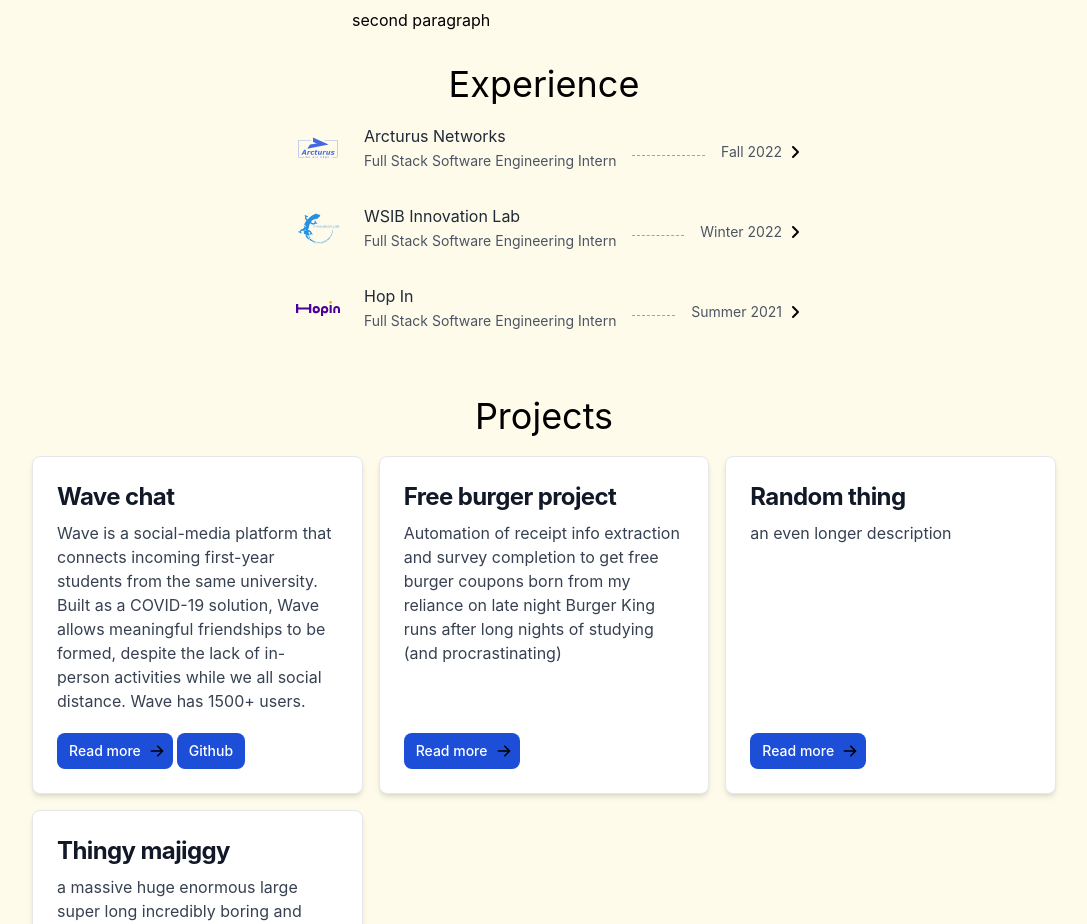
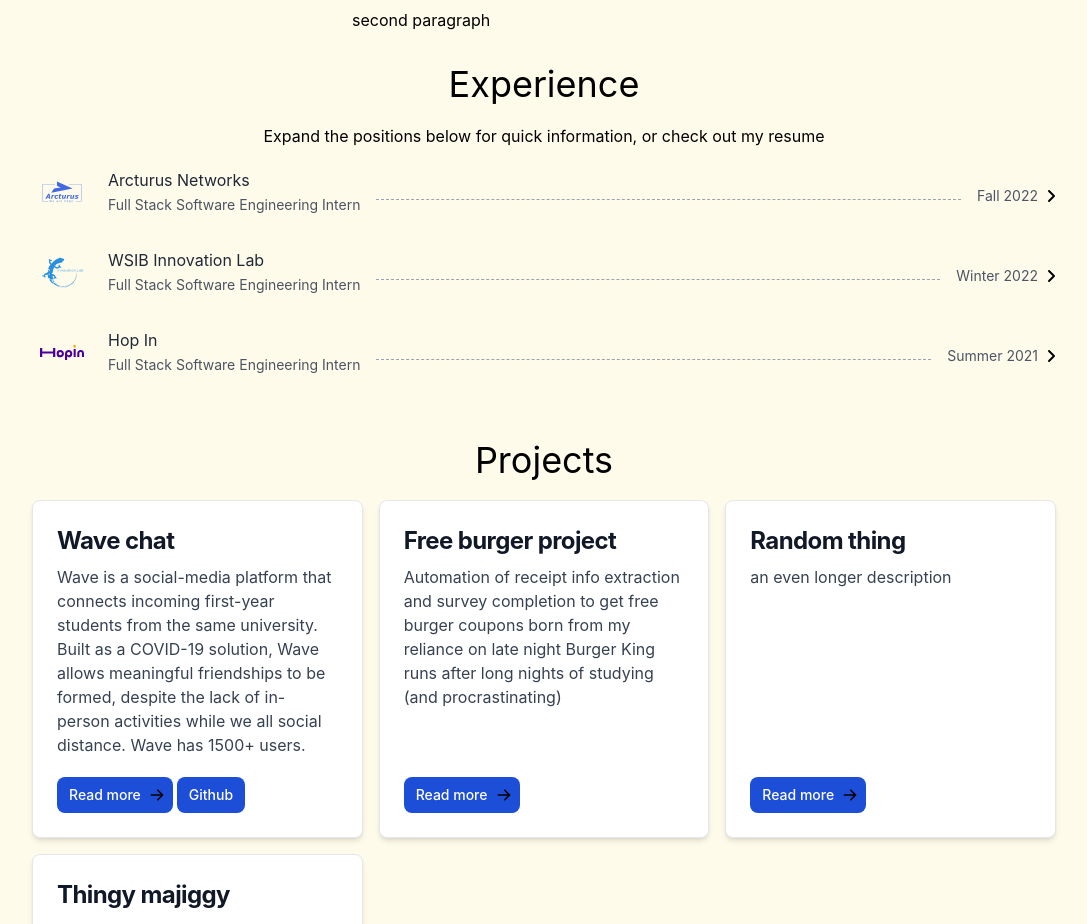
Before and after one commit to tlam67/TristanLam, a Next.js app: page / in a window 1280 px wide. Shown: the part 1440-2364 px from the top of the page, without its empty margins (96-1183 px from the left). Built offline with nearby package versions, Linux system fonts and the light colour scheme.

Commit message:
fixed work positions styling

```diff
--- a/components/EmploymentEntry.tsx
+++ b/components/EmploymentEntry.tsx
@@ -21,7 +21,7 @@ const EmploymentEntry = (employmentInfo: EmploymentInfo) => {
 
   return (
     <>
-    <div className='flex flex-row items-center mb-4 w-[45vh] max-w-2xl min-w-[50%] cursor-pointer' id="employment-entry" onClick={toggleShowDetails}>
+    <div className='flex flex-row items-center mb-4 w-full min-w-[50%] cursor-pointer' id="employment-entry" onClick={toggleShowDetails}>
       <a href={employmentInfo.href}>
         <Image
           alt={employmentInfo.company + " logo"}
@@ -48,7 +48,7 @@ const EmploymentEntry = (employmentInfo: EmploymentInfo) => {
 
       <FontAwesomeIcon icon={faAngleRight} size="1x" className={'mt-2 ml-2 animate-pulse duration-750 ' + (showDetails ? 'rotate-90' : 'hover:rotate-90')}/>
     </div>
-    <div className='flex flex-row items-center mb-4 w-[45vh] max-w-2xl min-w-[50%] cursor-pointer' id="employment-entry" onClick={toggleShowDetails}>
+    <div className='flex flex-row items-center mb-4 w-full min-w-[50%] cursor-pointer' id="employment-entry" onClick={toggleShowDetails}>
       {showDetails ? <p className='mb-4 ml-[4.75rem] break-all justify-self-start'>{employmentInfo.description}</p> : null}
     </div>
     </>
--- a/components/Experience.tsx
+++ b/components/Experience.tsx
@@ -71,6 +71,7 @@ const Experience = () => {
         <h1 className="text-4xl justify-self-center mb-5">
           Experience
         </h1>
+        <p className='mb-5'>Expand the positions below for quick information, or check out my <a href="">resume</a></p>
         {employments.map((employmentInfo: EmploymentInfo, idx: number) => {
             return (
               <EmploymentEntry {... employmentInfo} key={idx} />
```
